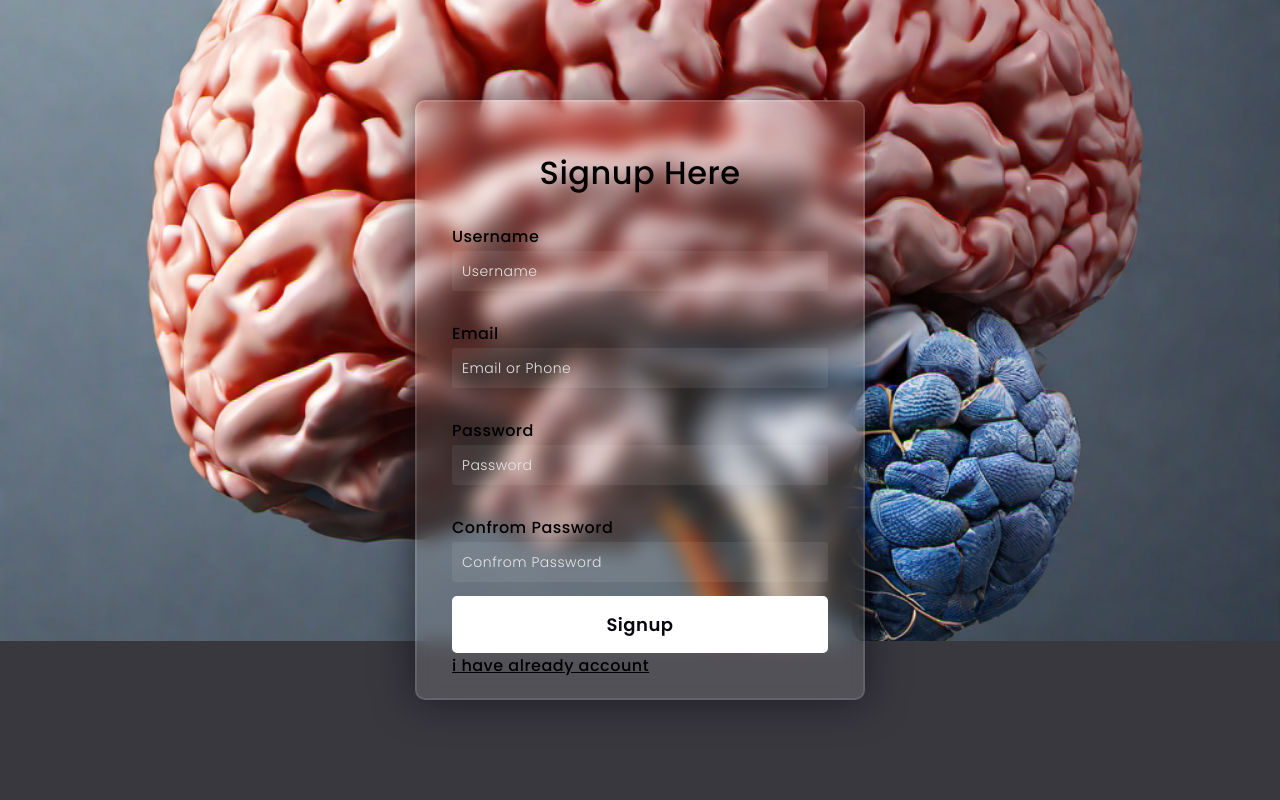
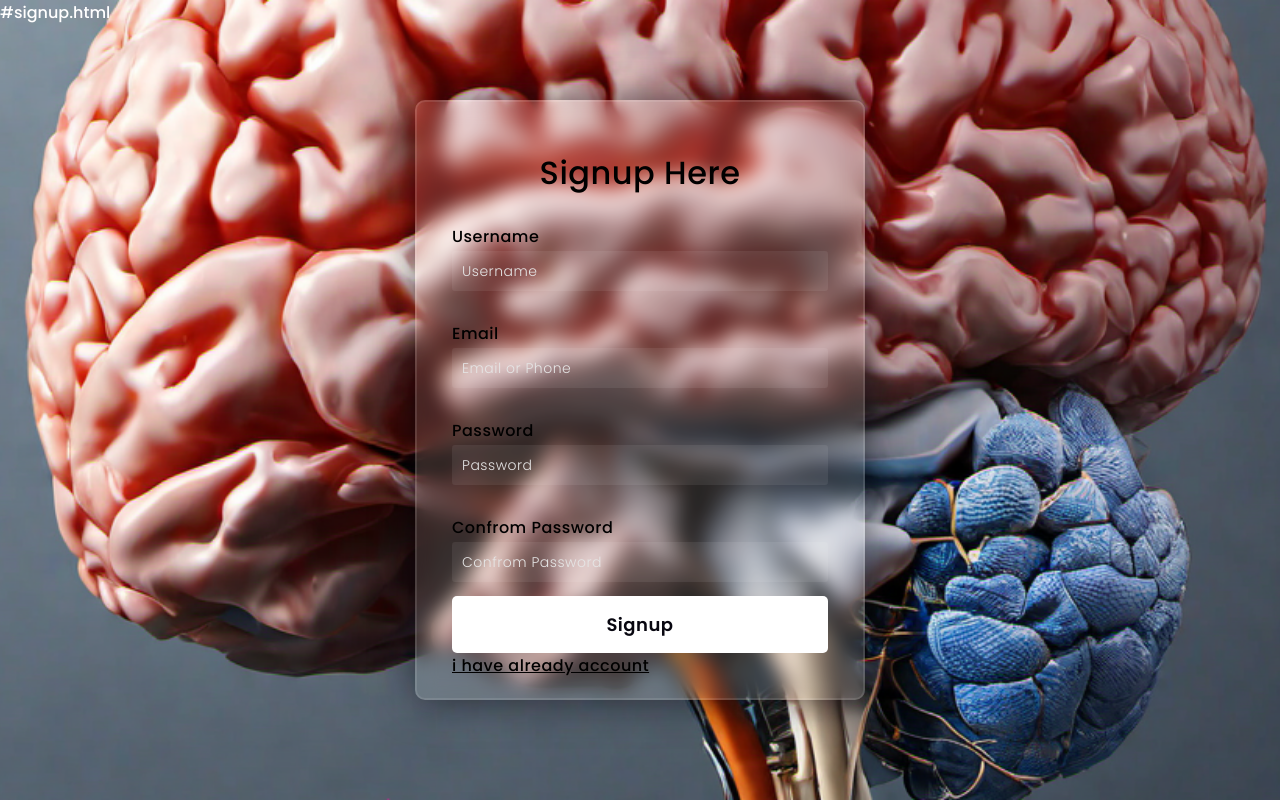
Before and after one commit to SahithPonna/ProjectBT, a Django app: page /signup/ in a window 1280 px wide. Run offline with Django 3.2, Linux system fonts and the light colour scheme; parts of the project's set-up code (start-up, migrations or seed data) failed here and were passed over.

Commit message:
Update signup.html

```diff
--- a/project/templates/signup.html
+++ b/project/templates/signup.html
@@ -1,3 +1,4 @@
+#signup.html
 <!DOCTYPE html>
 <html lang="en">
 <head>
```
